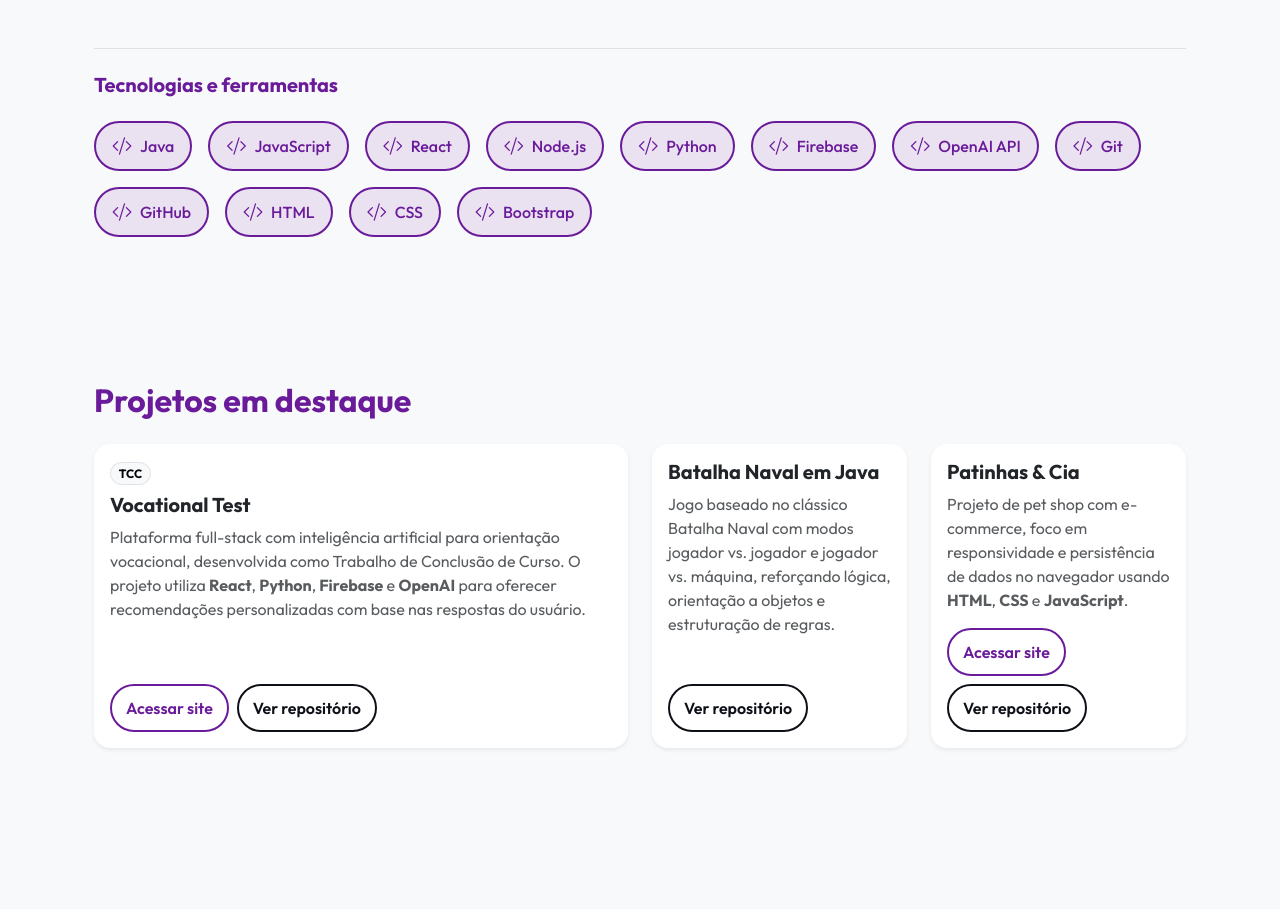
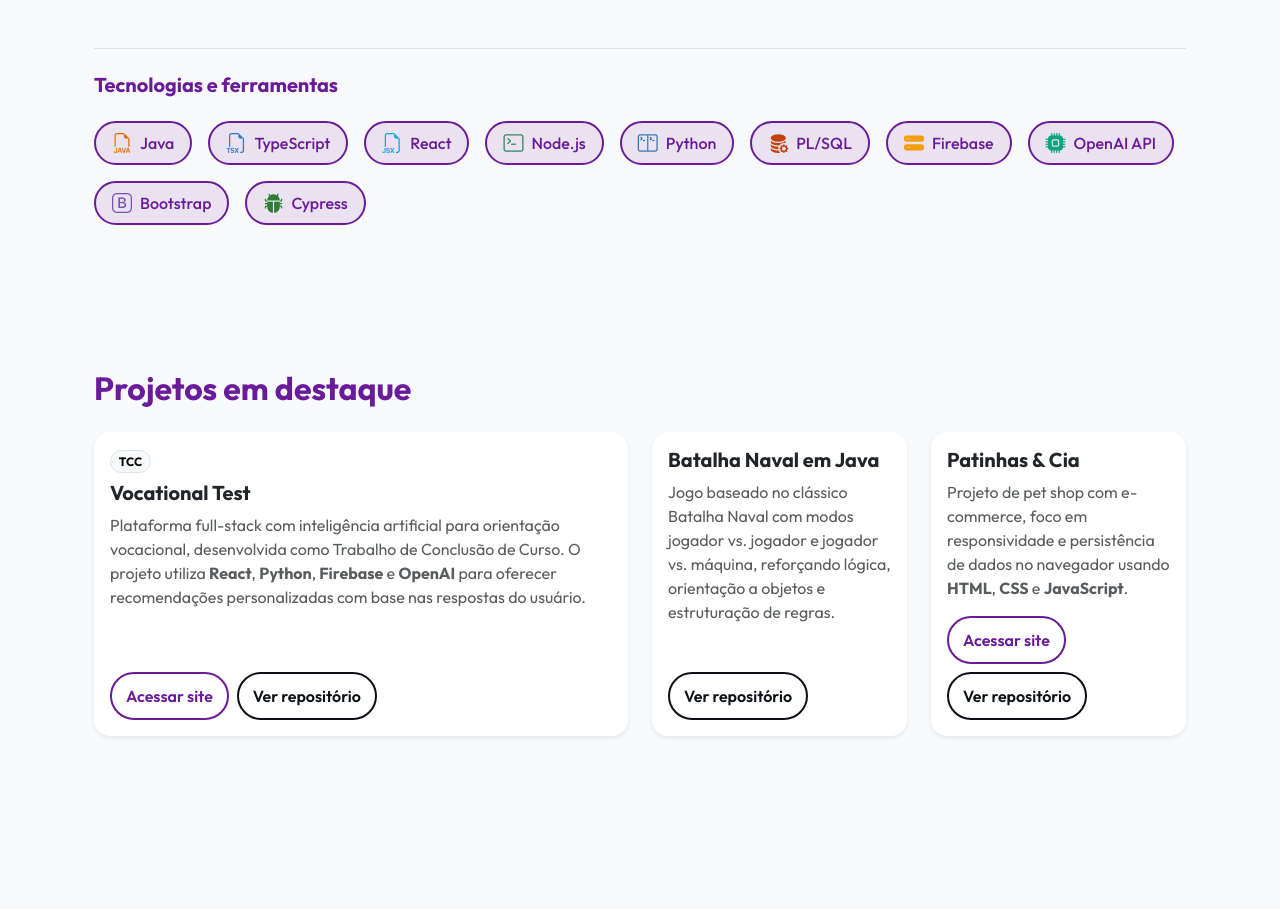
Before and after one commit to eduarda-guimaraes/portfolio-pessoal, a React (Vite) app: page / in a window 1280 px wide. Shown: the part 835-1744 px from the top of the page. Built offline with nearby package versions, Linux system fonts and the light colour scheme.

Commit message:
feat: add tech icons and update technologies list

```diff
--- a/src/i18n.js
+++ b/src/i18n.js
@@ -46,18 +46,56 @@ const resources = {
       technologies: {
         title: 'Tecnologias e ferramentas',
         items: [
-          'Java',
-          'JavaScript',
-          'React',
-          'Node.js',
-          'Python',
-          'Firebase',
-          'OpenAI API',
-          'Git',
-          'GitHub',
-          'HTML',
-          'CSS',
-          'Bootstrap',
+          {
+            name: 'Java',
+            icon: 'filetype-java',
+            color: '#e76f00',
+          },
+          {
+            name: 'TypeScript',
+            icon: 'filetype-tsx',
+            color: '#3178c6',
+          },
+          {
+            name: 'React',
+            icon: 'filetype-jsx',
+            color: '#0ea5e9',
+          },
+          {
+            name: 'Node.js',
+            icon: 'terminal',
+            color: '#2f855a',
+          },
+          {
+            name: 'Python',
+            icon: 'terminal-split',
+            color: '#3776ab',
+          },
+          {
+            name: 'PL/SQL',
+            icon: 'database-fill-gear',
+            color: '#c2410c',
+          },
+          {
+            name: 'Firebase',
+            icon: 'hdd-stack-fill',
+            color: '#f59e0b',
+          },
+          {
+            name: 'OpenAI API',
+            icon: 'cpu-fill',
+            color: '#10a37f',
+          },
+          {
+            name: 'Bootstrap',
+            icon: 'bootstrap',
+            color: '#7952b3',
+          },
+          {
+            name: 'Cypress',
+            icon: 'bug-fill',
+            color: '#2e7d32',
+          },
         ],
       },
       projects: {
@@ -220,18 +258,56 @@ const resources = {
       technologies: {
         title: 'Technologies and tools',
         items: [
-          'Java',
-          'JavaScript',
-          'React',
-          'Node.js',
-          'Python',
-          'Firebase',
-          'OpenAI API',
-          'Git',
-          'GitHub',
-          'HTML',
-          'CSS',
-          'Bootstrap',
+          {
+            name: 'Java',
+            icon: 'filetype-java',
+            color: '#e76f00',
+          },
+          {
+            name: 'TypeScript',
+            icon: 'filetype-tsx',
+            color: '#3178c6',
+          },
+          {
+            name: 'React',
+            icon: 'filetype-jsx',
+            color: '#0ea5e9',
+          },
+          {
+            name: 'Node.js',
+            icon: 'terminal',
+            color: '#2f855a',
+          },
+          {
+            name: 'Python',
+            icon: 'terminal-split',
+            color: '#3776ab',
+          },
+          {
+            name: 'PL/SQL',
+            icon: 'database-fill-gear',
+            color: '#c2410c',
+          },
+          {
+            name: 'Firebase',
+            icon: 'hdd-stack-fill',
+            color: '#f59e0b',
+          },
+          {
+            name: 'OpenAI API',
+            icon: 'cpu-fill',
+            color: '#10a37f',
+          },
+          {
+            name: 'Bootstrap',
+            icon: 'bootstrap',
+            color: '#7952b3',
+          },
+          {
+            name: 'Cypress',
+            icon: 'bug-fill',
+            color: '#2e7d32',
+          },
         ],
       },
       projects: {
--- a/src/pages/Home.jsx
+++ b/src/pages/Home.jsx
@@ -107,9 +107,13 @@ function Home() {
           </h5>
           <div className="d-flex flex-wrap gap-3">
             {technologies.map((technology) => (
-              <div key={technology} className="tech-badge d-flex align-items-center gap-2">
-                <i className="bi bi-code-slash"></i>
-                <span>{technology}</span>
+              <div key={technology.name} className="tech-badge d-flex align-items-center gap-2">
+                <i
+                  className={`bi bi-${technology.icon}`}
+                  style={{ color: technology.color ?? 'currentColor' }}
+                  aria-hidden="true"
+                ></i>
+                <span>{technology.name}</span>
               </div>
             ))}
           </div>
--- a/src/styles/global.css
+++ b/src/styles/global.css
@@ -254,6 +254,7 @@ footer {
 
 .tech-badge i {
   font-size: 1.25rem;
+  line-height: 1;
 }
 
 .profile-chip {
```
